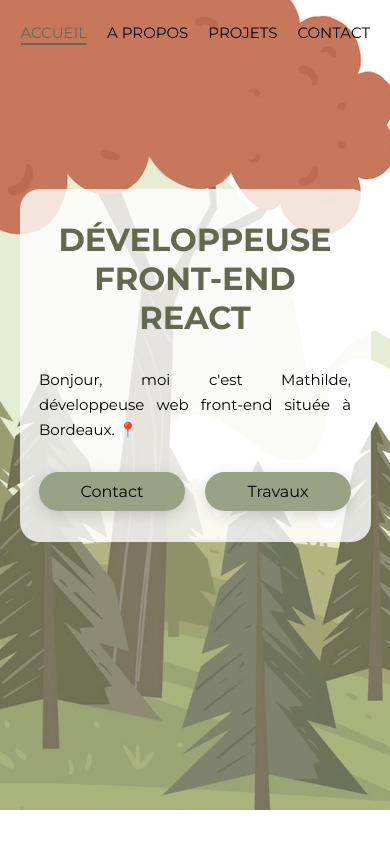
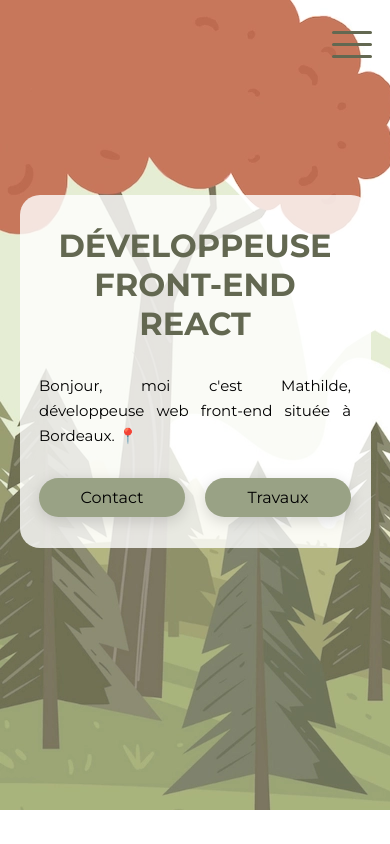
Before and after one commit to mchaum/portfolio, a React (Create React App) app: page / in a window 390 px wide. Built offline with nearby package versions, Linux system fonts and the light colour scheme.

Commit message:
Modif header mobile + btn téléchargement  CV

```diff
--- a/src/components/Education.js
+++ b/src/components/Education.js
@@ -1,4 +1,5 @@
 import React from 'react';
+import pdf from '../assets/2024-mchaum.pdf';
 
 const Education = () => {
     return (
@@ -62,7 +63,7 @@
                         </div>
                     </div>
                 </div>
-                <button>Télécharger mon CV</button>
+                <a href={pdf} download="Mathilde-CV.pdf">Télécharger mon CV</a>
             </div>
         </div>
     );
--- a/src/components/ProjectCard.js
+++ b/src/components/ProjectCard.js
@@ -22,7 +22,8 @@
     // project.competences.some() vérifie si au moins une des compétences du projet correspond à la compétence sélectionnée //
 
     return (
-        <div>
+        <div className='projects-container'>
+            <h2>MES PROJETS</h2>
             <div className="filters">
                 <button onClick={handleShowAll} className={!selectedSkill ? 'selected-filter' : 'filter-btn'}>Tous</button>
 
--- a/src/components/header.js
+++ b/src/components/header.js
@@ -1,17 +1,46 @@
-import React from 'react';
+import React, { useState, useEffect } from 'react';
 import { NavLink } from "react-router-dom";
 import Logo from '../assets/logoC.webp';
 
 const Header = () => {
+
+    const [showLinks, setShowLinks] = useState(false)
+    const [scrolled, setScrolled] = useState(false);
+
+    // Fonction permettant d'ouvrir le menu en version mobile //
+    const handleShowLinks = () => {
+        setShowLinks(!showLinks)
+    }
+
+    // Fonction permettant de cacher le bouton lorsque l'on défile sur la page pour éviter le chevauchement //
+    const handleScroll = () => {
+        if (window.scrollY > 50) {
+            setScrolled(true);
+        } else {
+            setScrolled(false);
+        }
+    };
+
+    useEffect(() => {
+        window.addEventListener('scroll', handleScroll);
+        return () => {
+            window.removeEventListener('scroll', handleScroll);
+        };
+    }, []);
+
     return (
         <header>
             <img src={Logo} alt="mchaum" />
-            <div className='banner-navbar'>
-            <NavLink to="/" className={(nav) => (nav.isActive ? "nav-active" : "")}><p>Accueil</p></NavLink>
-            <NavLink to="/about" className={(nav) => (nav.isActive ? "nav-active" : "")}><p>A propos</p></NavLink>
-            <NavLink to="/projects" className={(nav) => (nav.isActive ? "nav-active" : "")}><p>Projets</p></NavLink>
-            <NavLink to="/contact" className={(nav) => (nav.isActive ? "nav-active" : "")}><p>Contact</p></NavLink>
-                </div>
+            <div className={`banner-navbar ${showLinks ? "show-nav" : "hide-nav"} `}>
+                <NavLink to="/" className={(nav) => (nav.isActive ? "nav-active" : "")}><p>Accueil</p></NavLink>
+                <NavLink to="/about" className={(nav) => (nav.isActive ? "nav-active" : "")}><p>A propos</p></NavLink>
+                <NavLink to="/projects" className={(nav) => (nav.isActive ? "nav-active" : "")}><p>Projets</p></NavLink>
+                <NavLink to="/contact" className={(nav) => (nav.isActive ? "nav-active" : "")}><p>Contact</p></NavLink>
+            </div>
+            <button className={`burger-nav ${scrolled ? "scrolled" : ""}`} onClick={handleShowLinks}>
+            <span className="burger-bar"></span>
+            </button>
+
         </header>
     );
 };
--- a/src/pages/Projects.js
+++ b/src/pages/Projects.js
@@ -6,7 +6,6 @@
     return (
         <div>
             <Header />
-            <h2>MES PROJETS</h2>
             <ProjectCard />
         </div>
     );
--- a/src/style/components/_cards.scss
+++ b/src/style/components/_cards.scss
@@ -102,6 +102,10 @@
 }
 
 @media (max-width: 767.98px) {
+    .projects-container {
+        margin-top: 15%;
+    }
+
     .card-container {
         flex-direction: column;
         background: #fff;
--- a/src/style/components/_education.scss
+++ b/src/style/components/_education.scss
@@ -16,7 +16,7 @@
     box-sizing: border-box;
     margin: 0 auto;
 
-    button {
+    a {
         background-color: #99A285;
         border: none;
         padding: 10px 20px;
--- a/src/style/layout/_header.scss
+++ b/src/style/layout/_header.scss
@@ -63,10 +63,25 @@
     }
 }
 
+.burger-nav {
+    width: 40px;
+    height: 40px;
+    background: transparent;
+    border: none;
+    color: inherit;
+    position: fixed;
+    right: 1.5rem;
+    top: 1.5rem;
+    display: none;
+}
+
 @media (max-width: 767.98px) {
     header {
-        padding: 20px 20px 27px 20px;
-        justify-content: flex-end;
+        justify-content: center;
+        width: 100%;
+        padding: 5% 0 0 0;
+        position: fixed;
+        z-index: 1;
 
         img {
             display: none;
@@ -75,10 +90,85 @@
 
     .banner-navbar {
         gap: 20px;
+        flex-direction: column;
+        justify-content: center;
+        align-items: center;
+        position: fixed;
+        right: -100vw;
+        left: auto;
+        bottom: 0;
+        height: 100vh;
+        padding: 2rem;
+        background-color: $main-bg-color;
+        visibility: hidden;
 
         a {
             font-size: 11px;
             text-transform: uppercase;
+            display: block;
+            padding: 1.5rem;
+        }
+
+        p {
+            font-size: 4vw;
         }
     }
+
+
+    .show-nav {
+            right: 0;
+            left: 0;
+            width: 100vw;
+            visibility: visible;
+        }
+
+    .nav-active {
+        ::after {
+            bottom: 20%
+        }
+    }
+
+    .burger-nav {
+        display: block;
+
+        :hover {
+            cursor: pointer;
+        }
+    }
+
+    .burger-bar,
+    .burger-bar::before,
+    .burger-bar::after {
+        display: block;
+        width: 40px;
+        height: 3px;
+        position: relative;
+        border-radius: 3px;
+        background: $main-txt-color;
+    }
+
+    .burger-bar::before,
+    .burger-bar::after {
+        content: "";
+        position: absolute;
+        left: 0;
+    }
+
+    .burger-bar::before {
+        transform: translateY(-12px);
+
+    }
+
+    .burger-bar::after {
+        transform: translateY(12px);
+
+    }
+
+    .show-nav .burger-bar::before {
+        transform: rotate(45deg);
+    }
+
+    .burger-nav.scrolled {
+        display: none;
+    }
 }
--- a/src/style/pages/_about.scss
+++ b/src/style/pages/_about.scss
@@ -59,4 +59,8 @@
             font-size: 0.8em;
         }
     }
+
+    .about-container {
+        margin-top: 15%;
     }
+}
--- a/src/style/pages/_contact.scss
+++ b/src/style/pages/_contact.scss
@@ -44,5 +44,6 @@
         align-items: center;
         background-size: contain;
         background-position: center;
+        margin-top: 20%;
     }
 }
--- a/src/style/pages/_home.scss
+++ b/src/style/pages/_home.scss
@@ -31,7 +31,7 @@
     display: flex;
     justify-content: flex-end;
     margin-right: 2%;
-    margin-top: 7%;
+    padding-top: 7%;
 }
 
 .introduction {
@@ -49,7 +49,7 @@
         display: flex;
         justify-content: center;
         margin-right: 0;
-        margin-top: 15%;
+        padding-top: 15%;
     }
 
     .introduction {
@@ -73,6 +73,6 @@
     }
 
     .div-body {
-        margin-top: 30%;
+        padding-top: 50%;
     }
 }
--- a/src/style/style.css
+++ b/src/style/style.css
@@ -123,6 +123,9 @@
   }
 }
 @media (max-width: 767.98px) {
+  .projects-container {
+    margin-top: 15%;
+  }
   .card-container {
     flex-direction: column;
     background: #fff;
@@ -240,7 +243,7 @@
   box-sizing: border-box;
   margin: 0 auto;
 }
-.container button {
+.container a {
   background-color: #99A285;
   border: none;
   padding: 10px 20px;
@@ -559,20 +562,94 @@
     width: 100%;
   }
 }
+.burger-nav {
+  width: 40px;
+  height: 40px;
+  background: transparent;
+  border: none;
+  color: inherit;
+  position: fixed;
+  right: 1.5rem;
+  top: 1.5rem;
+  display: none;
+}
+
 @media (max-width: 767.98px) {
   header {
-    padding: 20px 20px 27px 20px;
-    justify-content: flex-end;
+    justify-content: center;
+    width: 100%;
+    padding: 5% 0 0 0;
+    position: fixed;
+    z-index: 1;
   }
   header img {
     display: none;
   }
   .banner-navbar {
     gap: 20px;
+    flex-direction: column;
+    justify-content: center;
+    align-items: center;
+    position: fixed;
+    right: -100vw;
+    left: auto;
+    bottom: 0;
+    height: 100vh;
+    padding: 2rem;
+    background-color: #CACDA5;
+    visibility: hidden;
   }
   .banner-navbar a {
     font-size: 11px;
     text-transform: uppercase;
+    display: block;
+    padding: 1.5rem;
+  }
+  .banner-navbar p {
+    font-size: 4vw;
+  }
+  .show-nav {
+    right: 0;
+    left: 0;
+    width: 100vw;
+    visibility: visible;
+  }
+  .nav-active ::after {
+    bottom: 20%;
+  }
+  .burger-nav {
+    display: block;
+  }
+  .burger-nav:hover {
+    cursor: pointer;
+  }
+  .burger-bar,
+  .burger-bar::before,
+  .burger-bar::after {
+    display: block;
+    width: 40px;
+    height: 3px;
+    position: relative;
+    border-radius: 3px;
+    background: #636851;
+  }
+  .burger-bar::before,
+  .burger-bar::after {
+    content: "";
+    position: absolute;
+    left: 0;
+  }
+  .burger-bar::before {
+    transform: translateY(-12px);
+  }
+  .burger-bar::after {
+    transform: translateY(12px);
+  }
+  .show-nav .burger-bar::before {
+    transform: rotate(45deg);
+  }
+  .burger-nav.scrolled {
+    display: none;
   }
 }
 .about-container {
@@ -626,6 +703,9 @@
   .about-point p {
     font-size: 0.8em;
   }
+  .about-container {
+    margin-top: 15%;
+  }
 }
 .contact-container {
   display: flex;
@@ -668,6 +748,7 @@
     align-items: center;
     background-size: contain;
     background-position: center;
+    margin-top: 20%;
   }
 }
 .home-bg {
@@ -700,7 +781,7 @@
   display: flex;
   justify-content: flex-end;
   margin-right: 2%;
-  margin-top: 7%;
+  padding-top: 7%;
 }
 
 .introduction {
@@ -718,7 +799,7 @@
     display: flex;
     justify-content: center;
     margin-right: 0;
-    margin-top: 15%;
+    padding-top: 15%;
   }
   .introduction {
     width: 45%;
@@ -737,6 +818,6 @@
     font-size: 2rem;
   }
   .div-body {
-    margin-top: 30%;
+    padding-top: 50%;
   }
 }/*# sourceMappingURL=style.css.map */
```
Also changed, not shown: 2 other files (tests, documents, lock files or other folders). Lines whose indentation alone changed are shown as unchanged.
